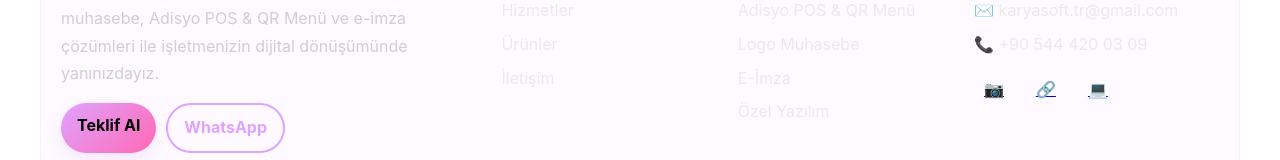
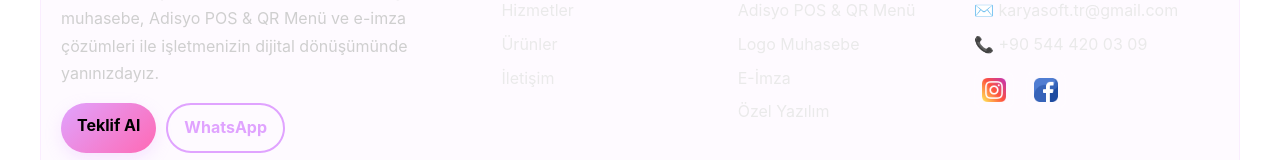
Before and after one commit to GencSerhat/KaryaSoft, a React (Vite) app: page / in a window 1280 px wide. Shown: the part 5747-5907 px from the top of the page. Built offline with nearby package versions, Linux system fonts and the light colour scheme.

Commit message:
sosyal medya ikonları düzeltildi

```diff
--- a/src/components/footer/Footer.jsx
+++ b/src/components/footer/Footer.jsx
@@ -92,24 +92,17 @@ function Footer() {
                 rel="noreferrer"
                 aria-label="Instagram"
               >
-                📷
+               <img src="/instagram.png" alt="instagram" width="24" height="24" />
               </a>
               <a
-                href="https://www.linkedin.com/company/"
+                href="https://www.facebook.com/profile.php?id=61579959699875"
                 target="_blank"
                 rel="noreferrer"
                 aria-label="LinkedIn"
               >
-                🔗
+                <img src="/facebook.png" alt="Facebook" width="24" height="24" />
               </a>
-              <a
-                href="https://github.com/yourproject"
-                target="_blank"
-                rel="noreferrer"
-                aria-label="GitHub"
-              >
-                💻
-              </a>
+
             </div>
           </div>
         </div>
```
Also changed, not shown: public/facebook.png (added), public/instagram.png (added).
